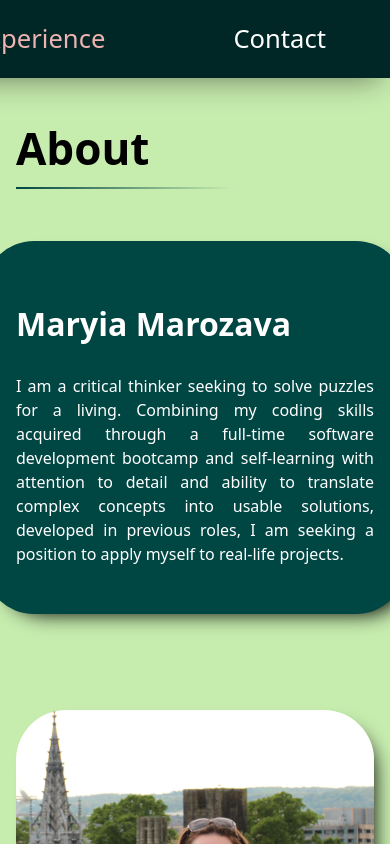
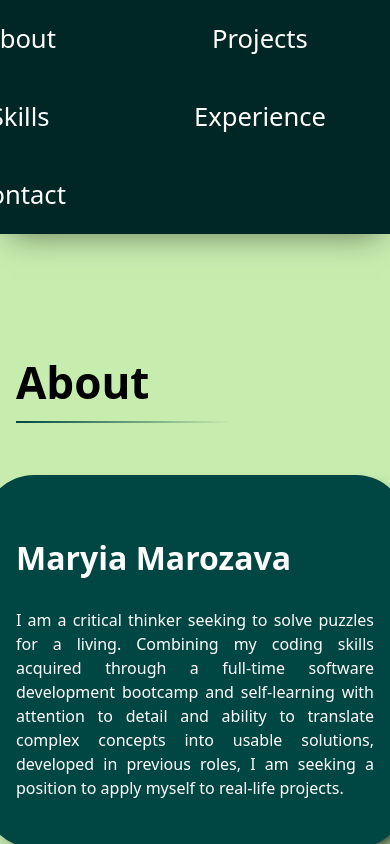
Before and after one commit to marmaryia/portfolio-website, a React (Vite) app: page / in a window 390 px wide. Shown: the top 844 px of the page. Built offline with nearby package versions, Linux system fonts and the light colour scheme.

Commit message:
make header mobile-responsive

```diff
--- a/src/components/Header.jsx
+++ b/src/components/Header.jsx
@@ -3,7 +3,7 @@ import "../styles/Header.css";
 function Header({ visibleSection }) {
   return (
     <header className="header-shadow">
-      <ul className="header-list">
+      <ul className="header-list" id="header">
         <li className={visibleSection === "about" ? "active" : ""}>
           <a href="#about">About</a>
         </li>
--- a/src/styles/Header.css
+++ b/src/styles/Header.css
@@ -4,7 +4,6 @@ header {
   right: 0;
   background-color: var(--header-color);
   height: var(--header-height);
-  /* width: 100%; */
   z-index: 1;
   display: flex;
   align-items: center;
@@ -19,7 +18,7 @@ header {
   height: 100%;
   list-style-type: none;
   justify-content: end;
-  display: inline-flex;
+  display: flex;
   flex-direction: row;
 }
 
@@ -56,3 +55,30 @@ header {
 .header-list li.active a {
   color: var(--text-dark);
 }
+
+@media only screen and (max-width: 750px) {
+  header {
+    position: static;
+    width: 100%;
+    border-radius: 0;
+    height: auto;
+  }
+
+  .header-list {
+    display: grid;
+    grid-template-columns: auto auto;
+  }
+
+  .header-list li {
+    height: var(--header-height);
+  }
+
+  .header-list li.active {
+    background-color: var(--header-color);
+    border-radius: 0;
+  }
+
+  .header-list li.active a {
+    color: var(--text-light);
+  }
+}
```
